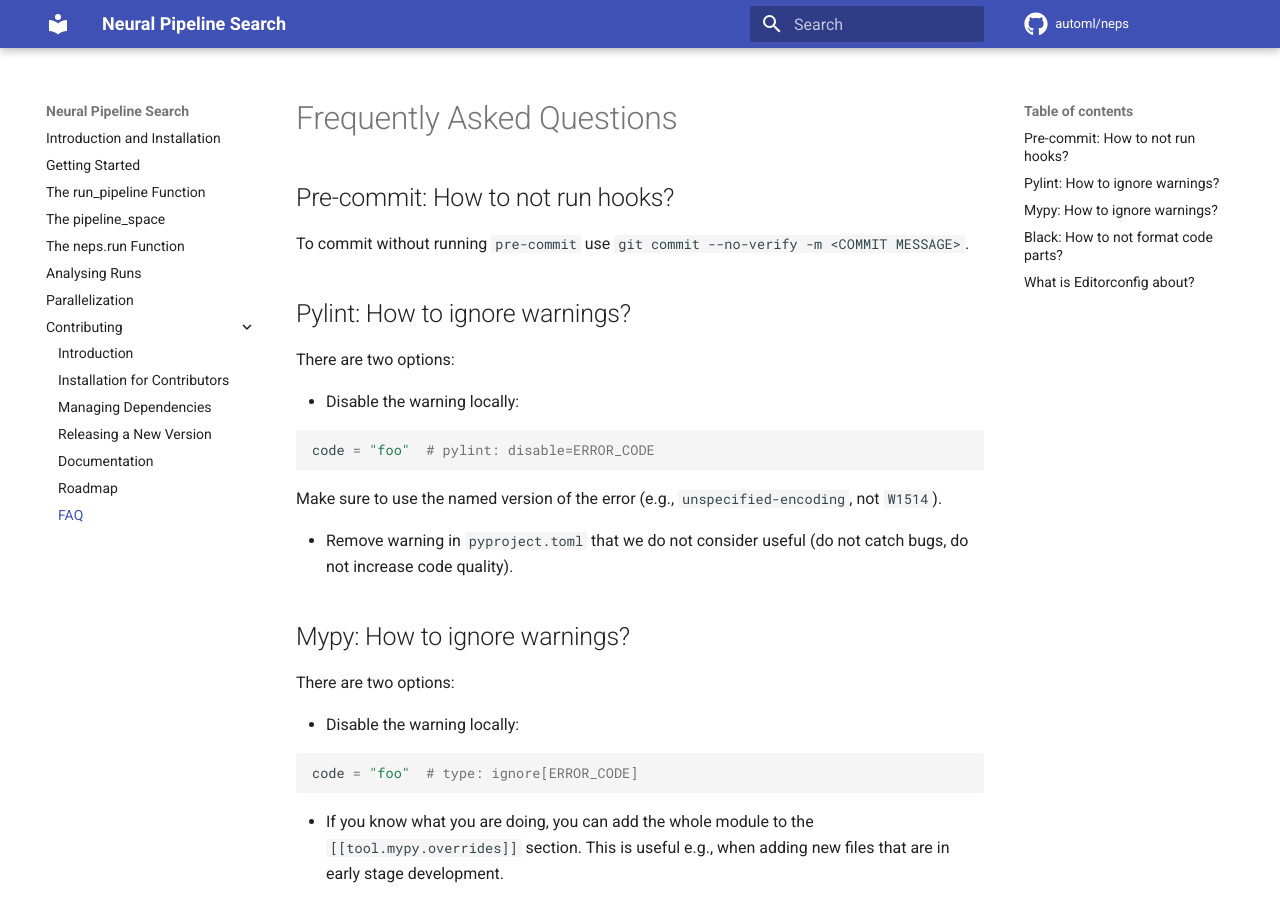
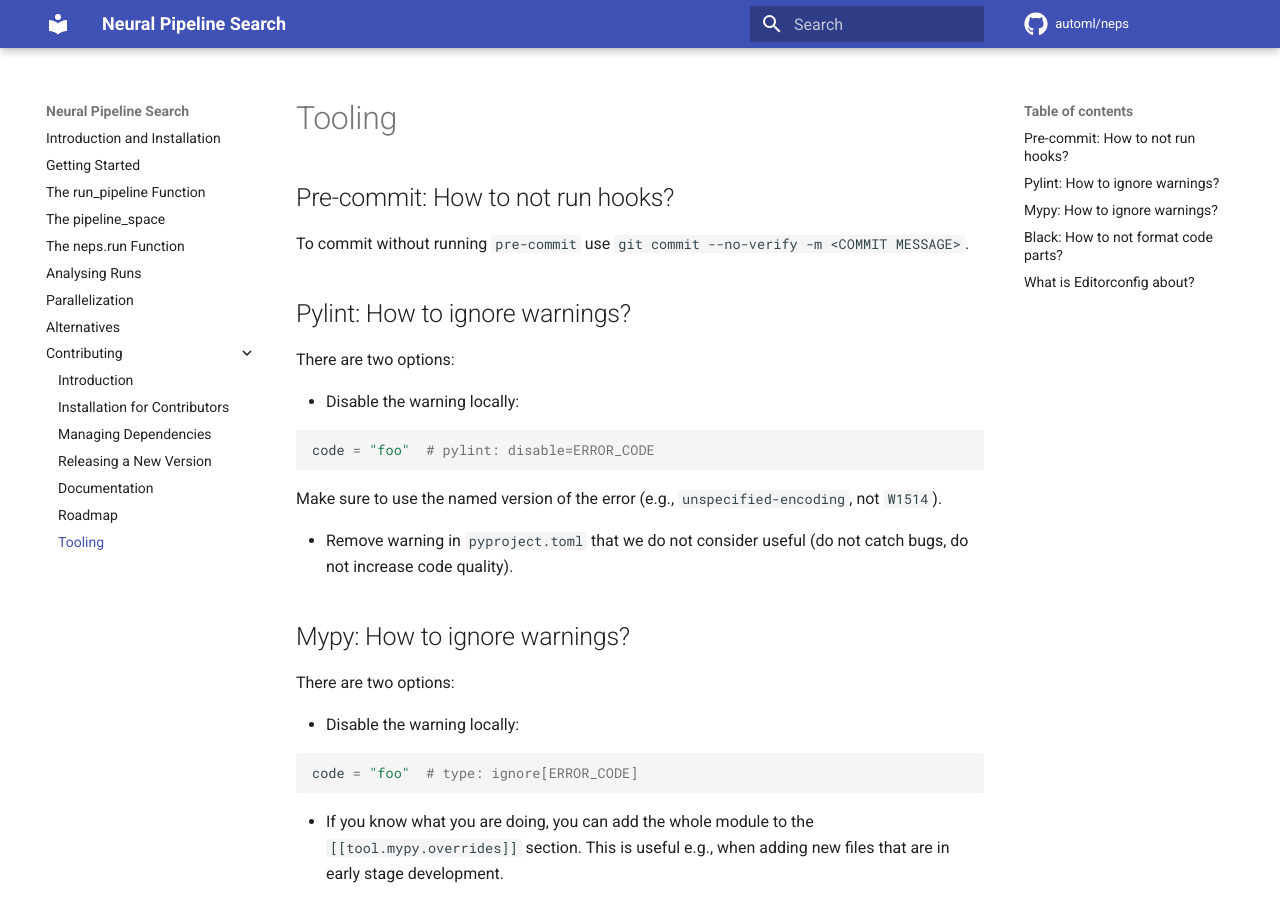
Before and after one commit to automl/neps, an MkDocs documentation site: the page built from docs/contributing/tooling.md, in a window 1280 px wide and 900 px high. Built offline with MkDocs 1.6.1 and Material for MkDocs 9.7.7, drawn with Linux system fonts in a browser that asks for light colours; comment, search, counter and statistics services are not loaded.

Commit message:
add alternatives documenation and improve toc of docs

```diff
--- a/docs/contributing/faq.md
+++ b/docs/contributing/tooling.md
@@ -1,4 +1,4 @@
-# Frequently Asked Questions
+# Tooling
 
 ## Pre-commit: How to not run hooks?
 
--- a/mkdocs.yml
+++ b/mkdocs.yml
@@ -25,6 +25,7 @@ nav:
   - The neps.run Function: 'neps_run.md'
   - Analysing Runs: 'analyse.md'
   - Parallelization: 'parallelization.md'
+  - Alternatives: 'alternatives.md'
   - Contributing:
       - Introduction: "contributing/README.md"
       - Installation for Contributors: "contributing/installation.md"
@@ -32,4 +33,4 @@ nav:
       - Releasing a New Version: "contributing/releasing.md"
       - Documentation: "contributing/documentation.md"
       - Roadmap: "contributing/roadmap.md"
-      - FAQ: "contributing/faq.md"
+      - Tooling: "contributing/tooling.md"
```
Also changed, not shown: README.md (+4 -0 lines), docs/alternatives.md (added, +4 -0 lines), docs/contributing/roadmap.md (+0 -8 lines).
